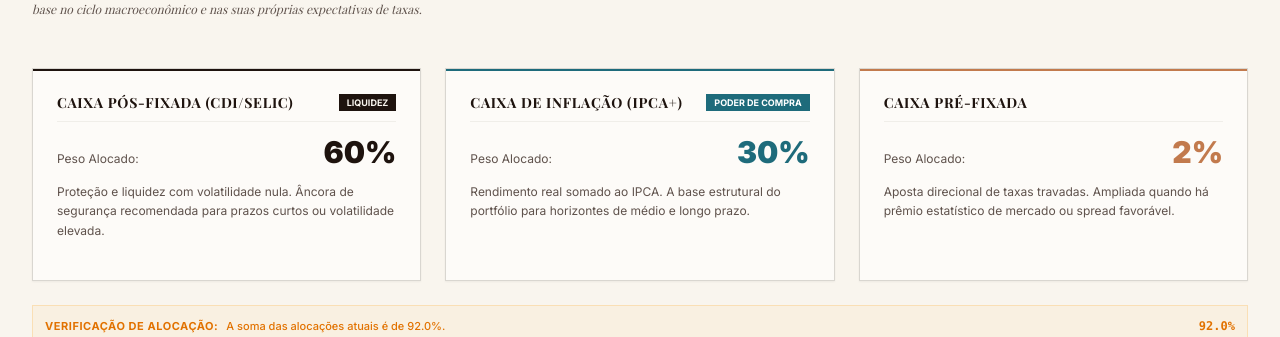
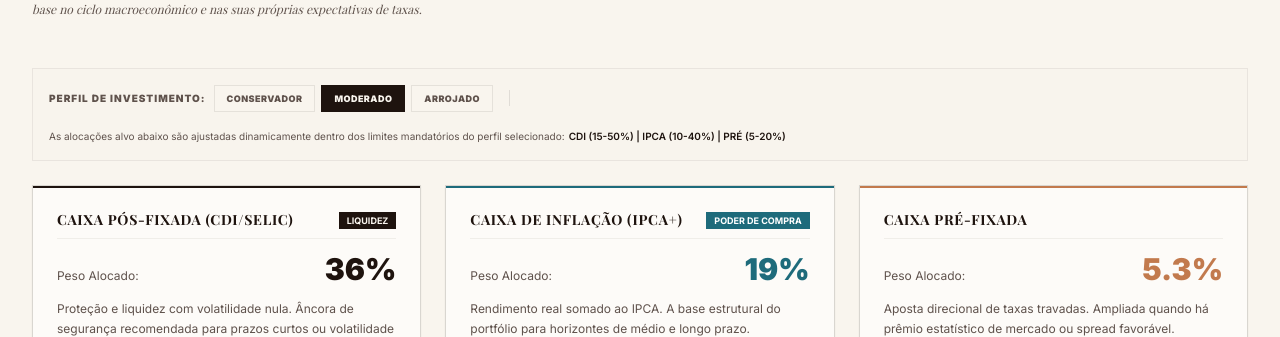
Before and after one commit to arthursantana06/rendafixa, a React (Vite) app: page / in a window 1280 px wide. Both pictures are taken after a click on the button "INDEXADOR". Shown: the part 178-515 px from the top of the page. Built offline with nearby package versions, Linux system fonts and the light colour scheme; no server answers; the database is empty; a web font is replaced by a local one.

Commit message:
feat: show full Selic history, add indexer profile filter with band scaling, and display suitability policy summary

```diff
--- a/src/components/IndexerPage.tsx
+++ b/src/components/IndexerPage.tsx
@@ -43,7 +43,7 @@ export function IndexerPage() {
   const [macroData, setMacroData] = useState<MacroScenario | null>(null);
 
   // Profile and Horizon states (defaults, read from localStorage fallback)
-  const [profile] = useState<'conservador' | 'moderado' | 'arrojado'>(() => {
+  const [profile, setProfile] = useState<'conservador' | 'moderado' | 'arrojado'>(() => {
     const saved = localStorage.getItem('hfc_profile');
     return (saved as any) || 'moderado';
   });
@@ -51,6 +51,11 @@ export function IndexerPage() {
     const saved = localStorage.getItem('hfc_horizon');
     return (saved as any) || 'medio';
   });
+
+  const handleProfileChange = (newProfile: 'conservador' | 'moderado' | 'arrojado') => {
+    setProfile(newProfile);
+    localStorage.setItem('hfc_profile', newProfile);
+  };
 
   // Expectativa Própria
   const [expectativaPropria] = useState(() => {
@@ -207,7 +212,6 @@ export function IndexerPage() {
       preRaw = baseWeights.pre / 100;
     }
     const preFrac = toFraction(preRaw);
-    const prePct = preFrac * 100;
 
     // Update PRE binding
     bindings.aloc_pre = preFrac;
@@ -224,7 +228,6 @@ export function IndexerPage() {
       ipcaRaw = baseWeights.ipca / 100;
     }
     const ipcaFrac = toFraction(ipcaRaw);
-    const ipcaPct = ipcaFrac * 100;
 
     // Update IPCA binding
     bindings.aloc_ipca = ipcaFrac;
@@ -241,16 +244,40 @@ export function IndexerPage() {
       cdiRaw = baseWeights.cdi / 100;
     }
     const cdiFrac = toFraction(cdiRaw);
-    const cdiPct = cdiFrac * 100;
 
     // Update CDI binding
     bindings.aloc_pos = cdiFrac;
 
-    // Direct mapping to final weights rounded to 1 decimal place
+    // Define the mandatory bands for each profile
+    const PROFILE_BANDS = {
+      conservador: {
+        cdi: { min: 20, max: 70 },
+        ipca: { min: 0, max: 20 },
+        pre: { min: 0, max: 10 }
+      },
+      moderado: {
+        cdi: { min: 15, max: 50 },
+        ipca: { min: 10, max: 40 },
+        pre: { min: 5, max: 20 }
+      },
+      arrojado: {
+        cdi: { min: 5, max: 30 },
+        ipca: { min: 10, max: 30 },
+        pre: { min: 5, max: 20 }
+      }
+    };
+
+    const bands = PROFILE_BANDS[profile] || PROFILE_BANDS.moderado;
+
+    // Calculate final weights scaled proportionately inside the band
+    const preScaledPct = bands.pre.min + (bands.pre.max - bands.pre.min) * preFrac;
+    const ipcaScaledPct = bands.ipca.min + (bands.ipca.max - bands.ipca.min) * ipcaFrac;
+    const cdiScaledPct = bands.cdi.min + (bands.cdi.max - bands.cdi.min) * cdiFrac;
+
     const finalWeights = {
-      cdi: Math.round(cdiPct * 10) / 10,
-      ipca: Math.round(ipcaPct * 10) / 10,
-      pre: Math.round(prePct * 10) / 10
+      cdi: Math.round(cdiScaledPct * 10) / 10,
+      ipca: Math.round(ipcaScaledPct * 10) / 10,
+      pre: Math.round(preScaledPct * 10) / 10
     };
 
     return {
@@ -305,7 +332,44 @@ export function IndexerPage() {
         </div>
       </div>
 
-      {/* THREE INDEXER BOXES - PROMINENT AT THE TOP */}
+      {/* Profile Filter Section */}
+      <div className="flex flex-wrap items-center gap-4 bg-muted/5 p-4 border border-border/40 select-none">
+        <div className="flex items-center gap-2">
+          <span className="font-sans text-[10px] font-black uppercase tracking-widest text-muted-foreground">
+            Perfil de Investimento:
+          </span>
+          <div className="flex items-center gap-1.5">
+            {(['conservador', 'moderado', 'arrojado'] as const).map((p) => {
+              const isActive = profile === p;
+              const labels = { conservador: 'Conservador', moderado: 'Moderado', arrojado: 'Arrojado' };
+              return (
+                <button
+                  key={p}
+                  onClick={() => handleProfileChange(p)}
+                  className={`px-3 py-1.5 border text-[9px] font-sans font-black uppercase tracking-wider text-center transition-all cursor-pointer ${
+                    isActive
+                      ? 'bg-foreground text-background border-foreground font-black'
+                      : 'border-border/50 bg-background text-muted-foreground hover:border-border hover:text-foreground'
+                  }`}
+                >
+                  {labels[p]}
+                </button>
+              );
+            })}
+          </div>
+        </div>
+
+        <span className="h-4 w-px bg-border/60 hidden md:block" />
+
+        <div className="text-[10px] font-sans text-muted-foreground leading-relaxed">
+          As alocações alvo abaixo são ajustadas dinamicamente dentro dos limites mandatórios do perfil selecionado:
+          <span className="ml-1 text-foreground font-semibold">
+            {profile === 'conservador' && 'CDI (20-70%) | IPCA (0-20%) | PRÉ (0-10%)'}
+            {profile === 'moderado' && 'CDI (15-50%) | IPCA (10-40%) | PRÉ (5-20%)'}
+            {profile === 'arrojado' && 'CDI (5-30%) | IPCA (10-30%) | PRÉ (5-20%)'}
+          </span>
+        </div>
+      </div>
       <div className="grid grid-cols-1 md:grid-cols-3 gap-6 shrink-0">
         {/* Box 1: CDI */}
         <div className="border border-border/80 bg-card p-6 flex flex-col justify-between shadow-xs relative overflow-hidden">
--- a/src/components/PainelPage.tsx
+++ b/src/components/PainelPage.tsx
@@ -100,7 +100,10 @@ const NEWS_MOCK: Record<string, NewsItem[]> = {
 };
 
 export function PainelPage({ analyses, isLoading }: PainelPageProps) {
-  const [words, setWords] = useState<string[]>(["Selic", "IPCA", "Crédito Bancário", "Copom", "Bancos Médios"]);
+  const [words, setWords] = useState<string[]>(() => {
+    const saved = localStorage.getItem('hfc_news_words');
+    return saved ? JSON.parse(saved) : ["Selic", "IPCA", "Crédito Bancário", "Copom", "Bancos Médios"];
+  });
   const [selectedWord, setSelectedWord] = useState<string>("Selic");
   const [news, setNews] = useState<Record<string, NewsItem[]>>(NEWS_MOCK);
 
@@ -118,14 +121,13 @@ export function PainelPage({ analyses, isLoading }: PainelPageProps) {
     const saved = localStorage.getItem('hfc_expectativa_propria');
     if (saved) setExpectativaPropria(Number(saved));
 
-    // 2. Fetch Selic history
+    // 2. Fetch Selic history (Full timeline)
     async function fetchSelic() {
       try {
         const { data, error } = await supabase
           .from('historico_selic_real')
           .select('date, rate')
-          .order('date', { ascending: false })
-          .limit(300);
+          .order('date', { ascending: false });
 
         if (!error && data) {
           const formatted = data.map((row: any) => ({
@@ -139,6 +141,25 @@ export function PainelPage({ analyses, isLoading }: PainelPageProps) {
       }
     }
     fetchSelic();
+
+    // 3. Fetch keywords
+    async function fetchKeywords() {
+      try {
+        const { data, error } = await supabase
+          .from('hfc_news_keywords')
+          .select('word')
+          .order('created_at', { ascending: true });
+
+        if (!error && data && data.length > 0) {
+          const list = data.map((row: any) => row.word);
+          setWords(list);
+          localStorage.setItem('hfc_news_words', JSON.stringify(list));
+        }
+      } catch (e) {
+        console.error(e);
+      }
+    }
+    fetchKeywords();
   }, []);
 
   // Get Top 5 eligible banks based on actual calculations
@@ -208,7 +229,7 @@ export function PainelPage({ analyses, isLoading }: PainelPageProps) {
   }, [chartPoints]);
 
   // News manager functions
-  const handleAddWord = () => {
+  const handleAddWord = async () => {
     const trimmed = newWordInput.trim();
     if (!trimmed) return;
 
@@ -220,7 +241,10 @@ export function PainelPage({ analyses, isLoading }: PainelPageProps) {
       return;
     }
 
-    setWords([...words, capitalized]);
+    const updated = [...words, capitalized];
+    setWords(updated);
+    localStorage.setItem('hfc_news_words', JSON.stringify(updated));
+
     setNews(prev => ({
       ...prev,
       [capitalized]: [
@@ -235,11 +259,20 @@ export function PainelPage({ analyses, isLoading }: PainelPageProps) {
     }));
     setNewWordInput("");
     setSelectedWord(capitalized);
+
+    try {
+      await supabase
+        .from('hfc_news_keywords')
+        .insert({ word: capitalized });
+    } catch (e) {
+      console.error('Failed to insert keyword in DB:', e);
+    }
   };
 
-  const handleRemoveWord = (word: string) => {
+  const handleRemoveWord = async (word: string) => {
     const remaining = words.filter(w => w !== word);
     setWords(remaining);
+    localStorage.setItem('hfc_news_words', JSON.stringify(remaining));
 
     setNews(prev => {
       const copy = { ...prev };
@@ -250,6 +283,15 @@ export function PainelPage({ analyses, isLoading }: PainelPageProps) {
     if (selectedWord === word) {
       setSelectedWord(remaining[0] || "");
     }
+
+    try {
+      await supabase
+        .from('hfc_news_keywords')
+        .delete()
+        .eq('word', word);
+    } catch (e) {
+      console.error('Failed to delete keyword from DB:', e);
+    }
   };
 
   const handleStartEditing = (word: string) => {
@@ -257,7 +299,7 @@ export function PainelPage({ analyses, isLoading }: PainelPageProps) {
     setEditingValue(word);
   };
 
-  const handleSaveEditWord = (oldWord: string) => {
+  const handleSaveEditWord = async (oldWord: string) => {
     const trimmed = editingValue.trim();
     if (!trimmed || oldWord === trimmed) {
       setEditingWord(null);
@@ -272,7 +314,10 @@ export function PainelPage({ analyses, isLoading }: PainelPageProps) {
       return;
     }
 
-    setWords(words.map(w => w === oldWord ? capitalized : w));
+    const updated = words.map(w => w === oldWord ? capitalized : w);
+    setWords(updated);
+    localStorage.setItem('hfc_news_words', JSON.stringify(updated));
+
     setNews(prev => {
       const copy = { ...prev };
       if (copy[oldWord]) {
@@ -290,6 +335,19 @@ export function PainelPage({ analyses, isLoading }: PainelPageProps) {
       setSelectedWord(capitalized);
     }
     setEditingWord(null);
+
+    try {
+      // Delete old and insert new in Supabase
+      await supabase
+        .from('hfc_news_keywords')
+        .delete()
+        .eq('word', oldWord);
+      await supabase
+        .from('hfc_news_keywords')
+        .insert({ word: capitalized });
+    } catch (e) {
+      console.error('Failed to update keyword in DB:', e);
+    }
   };
 
   return (
--- a/src/components/PerfisInvestidorPage.tsx
+++ b/src/components/PerfisInvestidorPage.tsx
@@ -161,10 +161,54 @@ export function PerfisInvestidorPage() {
             Matriz de alocação de ativos e limites regulatórios por enquadramento de perfil.
           </p>
         </div>
+      </div>
 
-        <div className="flex items-center gap-2 border border-border/40 bg-muted/5 px-4 py-2 text-[10px] font-sans font-bold uppercase tracking-wider text-muted-foreground">
-          <Shield className="h-4.5 w-4.5 text-foreground/75" />
-          <span>Políticas de Risco Ativas</span>
+      {/* Resumo da Política de Investimentos (Unidades 1 e 2) */}
+      <div className="border border-border bg-card p-6 space-y-4">
+        <h3 className="font-sans text-[11px] font-black uppercase tracking-widest text-foreground border-b border-border/30 pb-2 flex items-center gap-2">
+          <Shield className="h-4 w-4 text-muted-foreground" />
+          Diretrizes de Alocação e Suitability (Resumo das Unidades 1 & 2 do Manual)
+        </h3>
+
+        <div className="grid grid-cols-1 md:grid-cols-2 gap-6 font-sans text-xs text-muted-foreground leading-relaxed">
+          {/* Unidade 1: Introdução e Governança do Documento */}
+          <div className="space-y-2.5">
+            <h4 className="font-sans text-[10px] font-bold uppercase tracking-wider text-foreground">
+              Unidade 1: Governança & Objetivo Fiduciário
+            </h4>
+            <ul className="list-disc pl-4 space-y-1.5">
+              <li>
+                <strong className="text-foreground">Compromisso Fiduciário:</strong> Estabelece as diretrizes estruturais, metodológicas e operacionais para a alocação de portfólios, garantindo que as recomendações estejam em estrito alinhamento ao perfil do investidor.
+              </li>
+              <li>
+                <strong className="text-foreground">Base Regulatória:</strong> Em total conformidade com a regulação vigente da CVM, notadamente as diretrizes da <strong className="text-foreground font-mono">Resolução CVM nº 30</strong> (dever de Suitability), e os Códigos ANBIMA de Administração de Recursos.
+              </li>
+              <li>
+                <strong className="text-foreground">Comitê de Investimentos:</strong> As premissas e prêmios de risco de cada classe de ativos são revisados anualmente pelo comitê interno ou sob choques sistêmicos e alterações materiais de mercado.
+              </li>
+            </ul>
+          </div>
+
+          {/* Unidade 2: Metodologia de KYC (Know Your Customer) e API */}
+          <div className="space-y-2.5">
+            <h4 className="font-sans text-[10px] font-bold uppercase tracking-wider text-foreground">
+              Unidade 2: Metodologia de Adequação (KYC / API)
+            </h4>
+            <ul className="list-disc pl-4 space-y-1.5">
+              <li>
+                <strong className="text-foreground">Situação Financeira:</strong> Avalia a capacidade empírica de absorver perdas patrimoniais sem comprometer o padrão de vida (reserva de emergência, fluxo de caixa e patrimônio líquido).
+              </li>
+              <li>
+                <strong className="text-foreground">Objetivos e Horizonte Temporal:</strong> Mapeia a finalidade dos recursos (aposentadoria, sucessão, etc.). O tempo é tratado como o principal mitigador natural de volatilidade do portfólio.
+              </li>
+              <li>
+                <strong className="text-foreground">Conhecimento Prático:</strong> Mede a familiaridade do investidor com conceitos como marcação a mercado, risco de crédito, risco de liquidez e derivativos.
+              </li>
+              <li>
+                <strong className="text-foreground">Validade de API:</strong> O perfil de investidor aprovado possui validade estrita de <strong className="text-foreground">24 meses</strong>. Após este período, a carteira fica impedida de receber novas alocações de risco até a renovação formal do questionário.
+              </li>
+            </ul>
+          </div>
         </div>
       </div>
 
```
